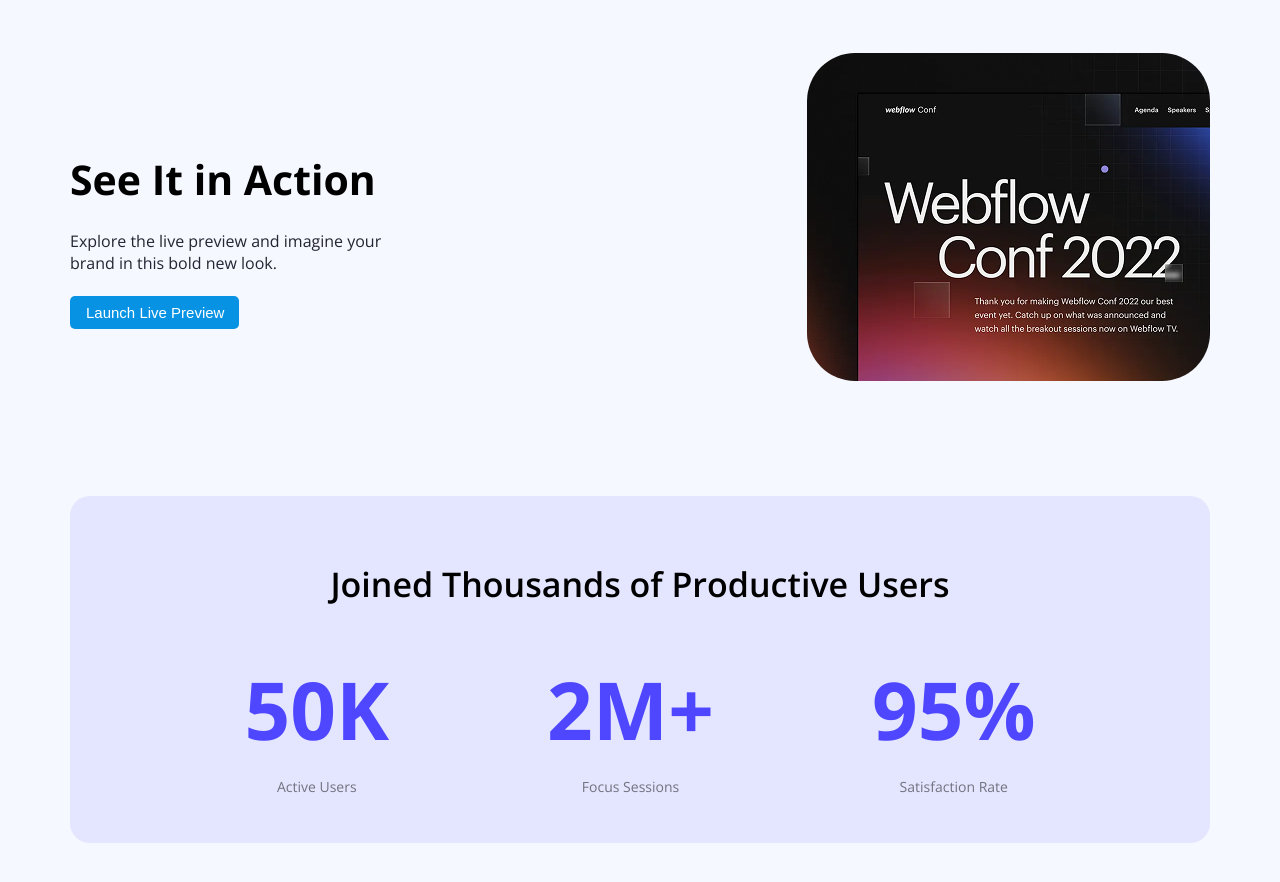
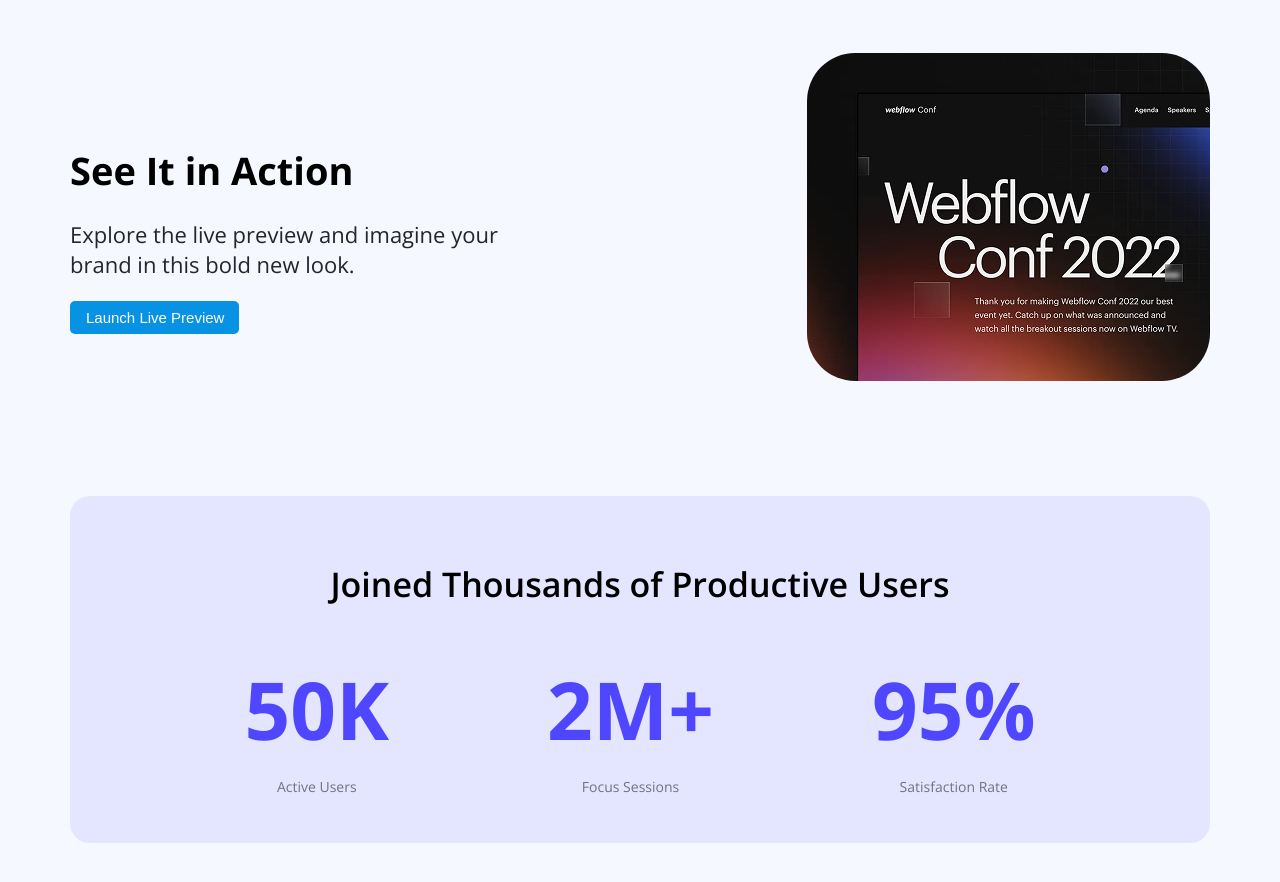
Before and after one commit to ashraf03/assingment01, a plain HTML site: page index.html in a window 1280 px wide. Shown: the part 819-1701 px from the top of the page. Drawn offline with nearby package versions, Linux system fonts and the light colour scheme.

Commit message:
font size change

```diff
--- a/styles/styles.css
+++ b/styles/styles.css
@@ -24,7 +24,6 @@
 .priamry-btn:hover{
      background-color: #00ff15;
 }
-
 .common-color {
     color: #4E47FF;
     text-transform: uppercase;
@@ -86,12 +85,13 @@
     border-radius: 48px;
 }
 h3.action-title{
-    font-size: 41px;
+    font-size: 38px;
     margin-bottom: 23px;
 }
 p.action-subtitle {
     color: #252432;
     margin-bottom: 22px;
+    font-size: 22px;
 }
 /* Css for users-section */
 .users-section-bg{
@@ -116,9 +116,6 @@
     justify-content: center;
     gap: 158px;
     text-align: center;
-}
-.user-cloumn{
-
 }
 .user-cloumn h2{
     font-size: 80px;
@@ -158,7 +155,6 @@
 .feedback-avatar img {
     border-radius: 50%;
 }
-
 .feedback-avatar-title {
     /* margin-top: 10px; */
 }
@@ -176,7 +172,6 @@
     padding: 0;
     display: block;
 }
-
 /* Css for focus-section */
 .focus-section{
     background-color: #ffffff;
```
